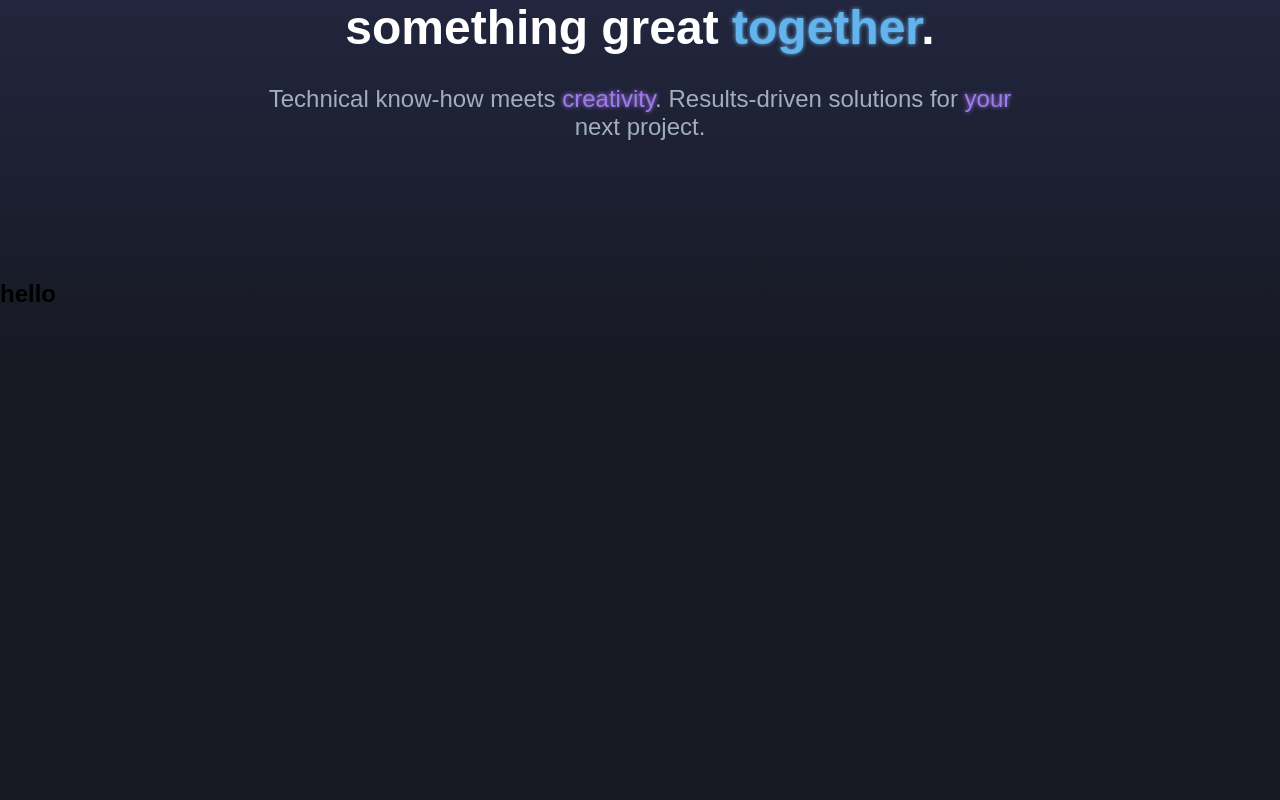
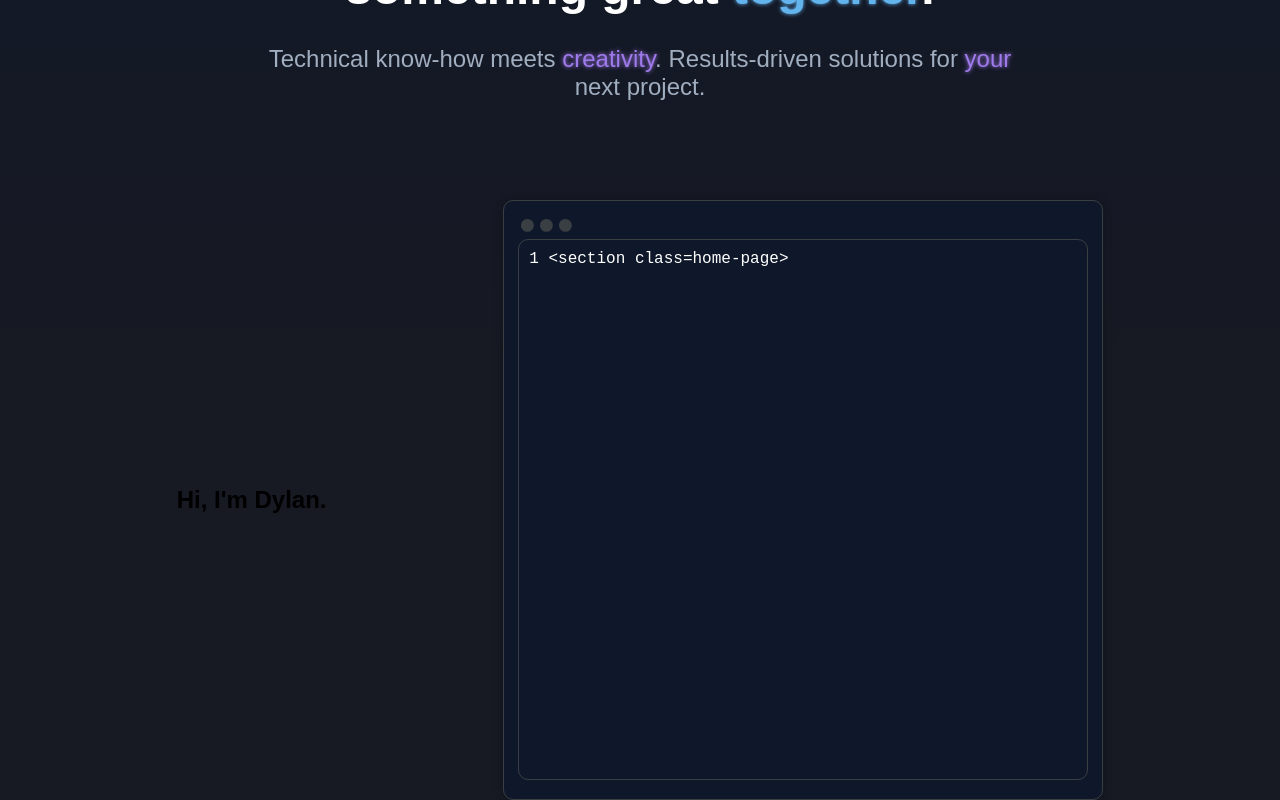
Before and after one commit to SethStephens32/FinalPortfolio, a React (Vite) app in the folder final_portfolio/: page / in a window 1280 px wide. Shown: the part 440-1240 px from the top of the page. Before the commit the page ends 800 px from the top, so only its background shows below. Built offline with nearby package versions, Linux system fonts and the light colour scheme.

Commit message:
added new section to homepage and started to build mac screen component for design

```diff
--- a/final_portfolio/src/components/CodeScreen/CodeScreen.jsx
+++ b/final_portfolio/src/components/CodeScreen/CodeScreen.jsx
@@ -1,13 +1,22 @@
 import React from 'react'
 import './CodeScreen.scss'
+import {BsFillCircleFill} from 'react-icons/bs'
 
 const CodeScreen = () => {
   return (
     <div className="code-screen">
-      <pre className="code">
-        {`const message = 'Hello World!';
-console.log(message);`}
-      </pre>
+      <div className="code-screen__dots">
+        <BsFillCircleFill className="code-screen__dot"/>
+        <BsFillCircleFill className="code-screen__dot"/>
+        <BsFillCircleFill className="code-screen__dot"/>
+      </div>
+      <div className="code">
+      <code className="code-screen__content">
+        <span className='opening__tags'>
+        {"1   "}{"<"}<span className='opening__tag'>section</span>{" class="}<span className='opening__tag'>home-page</span>{">"}
+        </span>
+      </code>
+      </div>
     </div>
   )
 }
--- a/final_portfolio/src/components/CodeScreen/CodeScreen.scss
+++ b/final_portfolio/src/components/CodeScreen/CodeScreen.scss
@@ -1,18 +1,32 @@
 .code-screen {
-    width: 400px;
-    height: 400px;
-    background-color: #3a3f44;
+    width: 600px;
+    height: 600px;
+    background-color: #0F182A;
     border-radius: 10px;
     box-shadow: 0px 0px 10px rgba(0, 0, 0, 0.25);
-    padding: 10px;
+    padding: 14px;
+    border: 1px solid #3a3f44;
 
-    .code {
-      background-color: #282c34;
+    .code-screen__dots{
+      color: #3a3f44;
+      font-size: .8rem;
+    }
+
+    .code-screen__dot{
+      margin: 4px 3px;
+    }
+
+    .code{
+      background-color: #0F182A;
+      border: 1px solid #3a3f44;
       color: #fff;
       font-family: monospace;
       font-size: 12px;
       padding: 10px;
       border-radius: 10px;
       overflow: auto;
+      font-size: 1rem;
+      height: 95%;
+      width: 100%;
     }
   }
--- a/final_portfolio/src/components/HomePage/HomePage.jsx
+++ b/final_portfolio/src/components/HomePage/HomePage.jsx
@@ -1,4 +1,5 @@
 import React from 'react'
+import CodeScreen from '../CodeScreen/CodeScreen'
 import './HomePage.scss'
 
 const HomePage = () => {
@@ -12,7 +13,10 @@ const HomePage = () => {
     </section>
 
     <section className="home-page-about">
-    <h1>hello</h1>
+        <div className="home-page-about__title">
+        <h1>Hi, I'm <span className='span-color'>Dylan</span>.</h1>
+        </div>
+    <CodeScreen/>
     </section>
     </>
   )
--- a/final_portfolio/src/components/HomePage/HomePage.scss
+++ b/final_portfolio/src/components/HomePage/HomePage.scss
@@ -3,7 +3,7 @@
     flex-direction: column;
     justify-content: center;
     align-items: center;
-    height: 80vh;
+    height: 70vh;
     width: 100%;
 
     .home-page__title{
@@ -38,3 +38,9 @@
         text-shadow: 0 0 4px #9f7aea;
     }
 }
+
+.home-page-about{
+    display: flex;
+    justify-content: space-evenly;
+    align-items: center;
+}
--- a/final_portfolio/src/index.css
+++ b/final_portfolio/src/index.css
@@ -10,7 +10,7 @@ body{
   width: 100vw;
   height: 100vh;
   background-color: #171923;
-  background-image: linear-gradient(180deg, #2f365f 0%, #171923 100%);
+  background-image: linear-gradient(180deg, #0F182A 0%, #171923 100%);
   background-repeat: no-repeat;
   background-size: cover;
   background-position: center;
```
